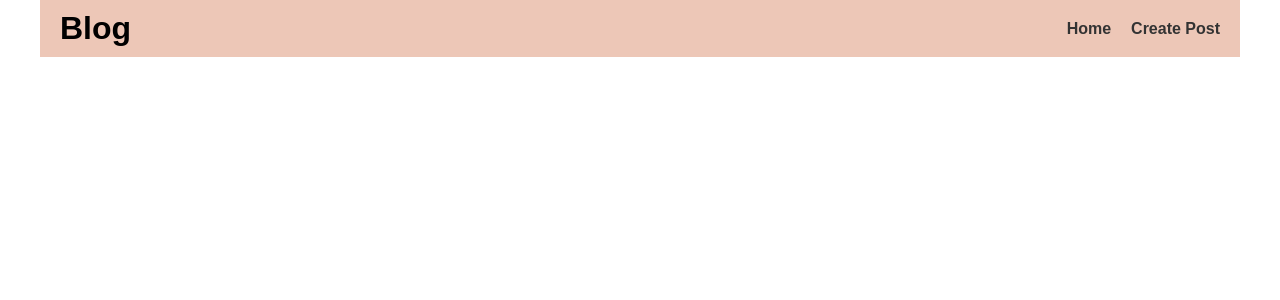
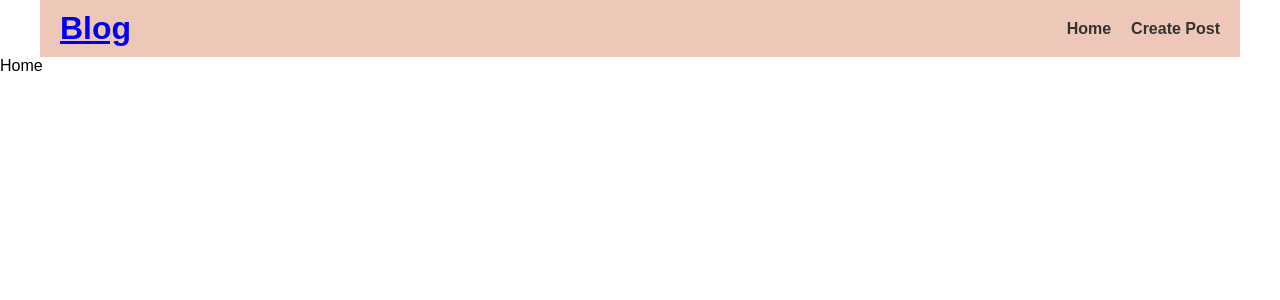
Before and after one commit to fmfahath/react-blog-hooks-firebase, a React (Vite) app: page / in a window 1280 px wide. Shown: the top 300 px of the page. Built offline with nearby package versions, Linux system fonts and the light colour scheme.

Commit message:
route added

```diff
--- a/package.json
+++ b/package.json
@@ -11,7 +11,8 @@
   },
   "dependencies": {
     "react": "^18.2.0",
-    "react-dom": "^18.2.0"
+    "react-dom": "^18.2.0",
+    "react-router-dom": "^6.23.1"
   },
   "devDependencies": {
     "@types/react": "^18.2.66",
--- a/src/App.jsx
+++ b/src/App.jsx
@@ -1,12 +1,24 @@
 import React from 'react'
 import './App.css'
 import Navbar from './components/navbar/Navbar'
+import { Route, RouterProvider, createBrowserRouter, createRoutesFromElements } from 'react-router-dom'
+import Home from './screens/home/Home'
+import Createpost from './screens/create/Createpost'
+
+const router = createBrowserRouter(
+  createRoutesFromElements(
+    <Route path='/' element={<Navbar />}>
+      <Route index element={<Home />} />
+      <Route path='create' element={<Createpost />} />
+    </Route>
+  )
+)
 
 function App() {
 
   return (
     <>
-      <Navbar />
+      <RouterProvider router={router} />
     </>
   )
 }
--- a/src/components/navbar/Navbar.css
+++ b/src/components/navbar/Navbar.css
@@ -20,5 +20,4 @@ header {
 .container nav a {
     text-decoration: none;
     color: #333;
-
 }
--- a/src/components/navbar/Navbar.jsx
+++ b/src/components/navbar/Navbar.jsx
@@ -1,15 +1,19 @@
 import React from 'react'
 import './Navbar.css'
+import { Link, Outlet } from 'react-router-dom'
 
 const Navbar = () => {
     return (
-        <header className='container'>
-            <h1>Blog</h1>
-            <nav>
-                <a href="#"><h4>Home</h4></a>
-                <a href="#"><h4>Create Post</h4></a>
-            </nav>
-        </header>
+        <>
+            <header className='container'>
+                <Link to='/'><h1>Blog</h1></Link>
+                <nav>
+                    <Link to='/'><h4>Home</h4></Link>
+                    <Link to='create'><h4>Create Post</h4></Link>
+                </nav>
+            </header>
+            <Outlet />
+        </>
     )
 }
 
```
Also changed, not shown: 1 other file (tests, documents, lock files or other folders).
